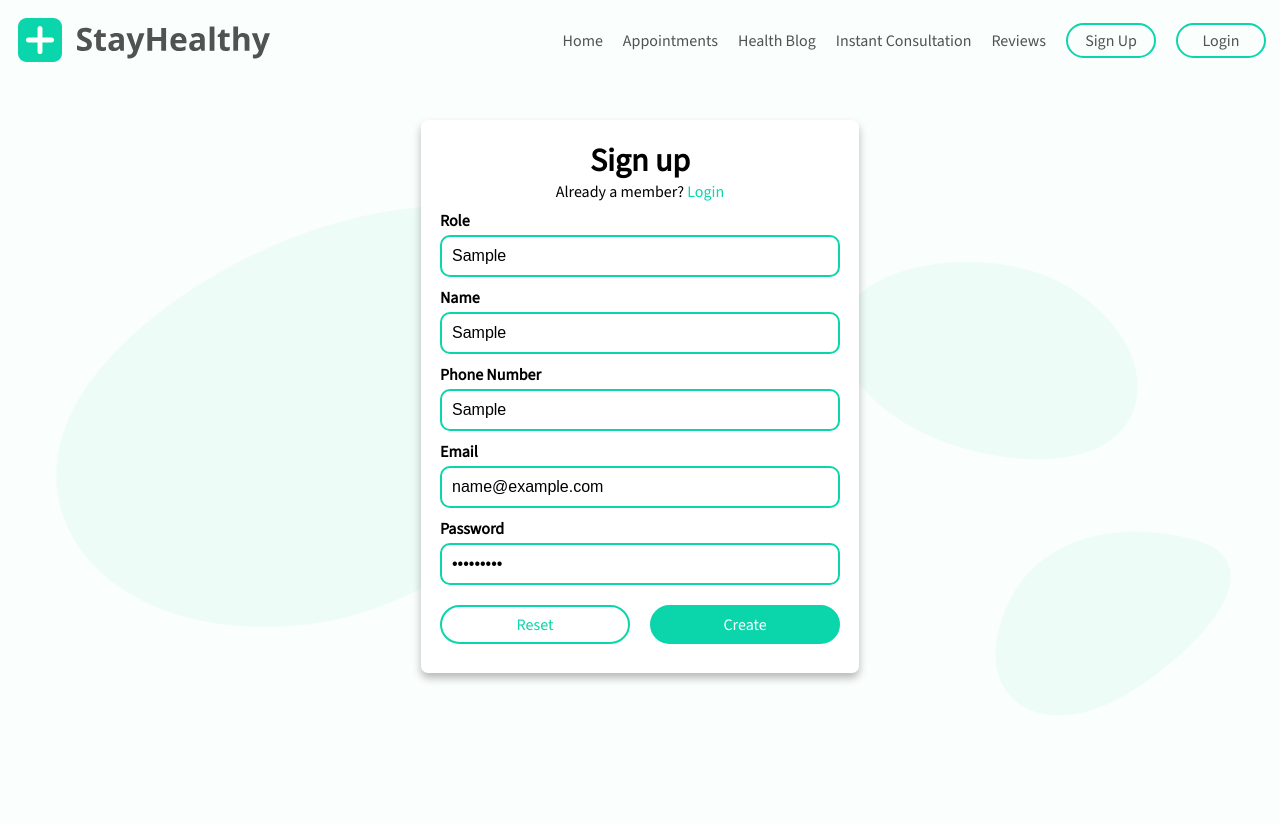
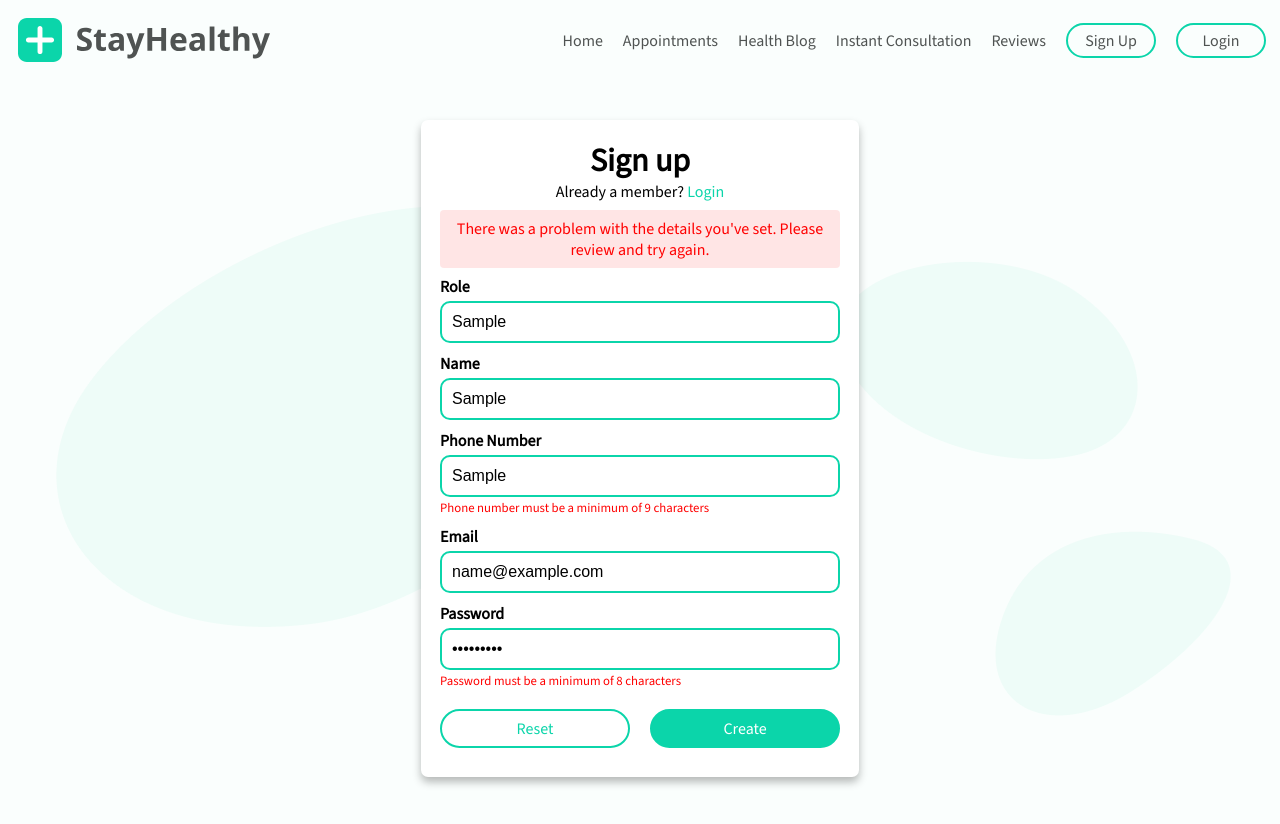
Before and after one commit to JD2410/test_med_app, a React (Create React App) app: page /signup in a window 1280 px wide. Both pictures are taken after typing "Sample", "Sample", "Sample", "name@example.com", "Sample123" into the empty fields and a click on the input "Create". Shown: the top 824 px of the page. Built offline with nearby package versions, Linux system fonts and the light colour scheme; no server answers.

Commit message:
Signup form tweaks and validation changes

```diff
--- a/src/Components/Sign_Up/Sign_Up.css
+++ b/src/Components/Sign_Up/Sign_Up.css
@@ -15,6 +15,18 @@
     }
     p {
         margin: 0 0 8px 0;
+    }
+    .inputerror {
+        text-align: left;
+        color: red;
+        margin-top: 2px;
+        font-size: 0.8em;
+    }
+    .mainError {
+        color: red;
+        padding: 8px;
+        background-color: rgba(255, 0, 0, 0.103);
+        border-radius: 4px;
     }
     form {
 
--- a/src/Components/Sign_Up/Sign_Up.js
+++ b/src/Components/Sign_Up/Sign_Up.js
@@ -9,13 +9,33 @@ const Sign_Up = () => {
     const [name, setName] = useState('');
     const [email, setEmail] = useState('');
     const [phone, setPhone] = useState('');
+    const [phoneErr, setPhoneErr] = useState(false);
+    const [passwordErr, setPasswordErr] = useState(false);
     const [password, setPassword] = useState('');
     const [showerr, setShowerr] = useState(''); // State to show error messages
     const navigate = useNavigate(); // Navigation hook from react-router
 
+    const handlePhoneBlurValidation = () => {
+        if(phone.trim().length < 10) {
+            setPhoneErr(true)
+        } else {
+            setPhoneErr(false)
+        }
+    }
+    const handlePasswordBlurValidation = () => {
+        if(phone.trim().length < 10) {
+            setPasswordErr(true)
+        } else {
+            setPasswordErr(false)
+        }
+    }
     // Function to handle form submission
     const register = async (e) => {
         e.preventDefault(); // Prevent default form submission
+        handlePasswordBlurValidation()
+        handlePhoneBlurValidation();
+
+        if(!passwordErr && !phoneErr) {
             // API Call to register user
             const response = await fetch(`${API_URL}/api/auth/register`, {
                 method: "POST",
@@ -49,6 +69,7 @@ const Sign_Up = () => {
                     setShowerr(json.error);
                 }
             }
+        }
     };
     return (
         <>
@@ -56,26 +77,30 @@ const Sign_Up = () => {
         <div className="signup-container">
         <h1>Sign up</h1>
         <p>Already a member? <a href="../Login/Login.html">Login</a></p>
+        {phoneErr || passwordErr ? <p className='mainError'>There was a problem with the details you've set. Please review and try again.</p> : ""}
+
         <form method="POST" onSubmit={register}>
             <div className="input">
-                <label for="role">Role</label>
+                <label htmlFor="role">Role</label>
                 <input type="text" id="role" name="role" placeholder="Enter your role" />
             </div>
             <div className="input">
-                <label for="name">Name</label>
+                <label htmlFor="name">Name</label>
                 <input value={name} onChange={(e) => setName(e.target.value)} type="text" id="name" name="name" placeholder="Enter your name" min="4" required />
             </div>
             <div className="input">
-                <label for="phone">Phone Number</label>
-                <input value={phone} onChange={(e) => setPhone(e.target.value)} type="phone" id="phone" name="phone" placeholder="Enter your phone number" min="10" required />
+                <label htmlFor="phone">Phone Number</label>
+                <input value={phone} onChange={(e) => setPhone(e.target.value)} onBlur={handlePhoneBlurValidation} type="phone" id="phone" name="phone" placeholder="Enter your phone number" required />
+                {phoneErr ? <p className="inputerror">Phone number must be a minimum of 9 characters</p> : ""}
             </div>
             <div className="input">
-                <label for="email">Email</label>
+                <label htmlFor="email">Email</label>
                 <input value={email} onChange={(e) => setEmail(e.target.value)} type="email" id="email" name="email" placeholder="Enter your email address" required />
             </div>
             <div className="input">
-                <label for="password">Password</label>
-                <input value={password} onChange={(e) => setPassword(e.target.value)} type="password" id="password" name="password" placeholder="Enter your password" min="8" required />
+                <label htmlFor="password">Password</label>
+                <input value={password} onChange={(e) => setPassword(e.target.value)} onBlur={handlePasswordBlurValidation} type="password" id="password" name="password" placeholder="Enter your password" required />
+                {passwordErr ? <p className="inputerror">Password must be a minimum of 8 characters</p> : ""}
             </div>
             <div className="actions">
                 {showerr && <div className="err" style={{ color: 'red' }}>{showerr}</div>}
```
Also changed, not shown: 1 other file (tests, documents, lock files or other folders). Lines whose indentation alone changed are shown as unchanged.
